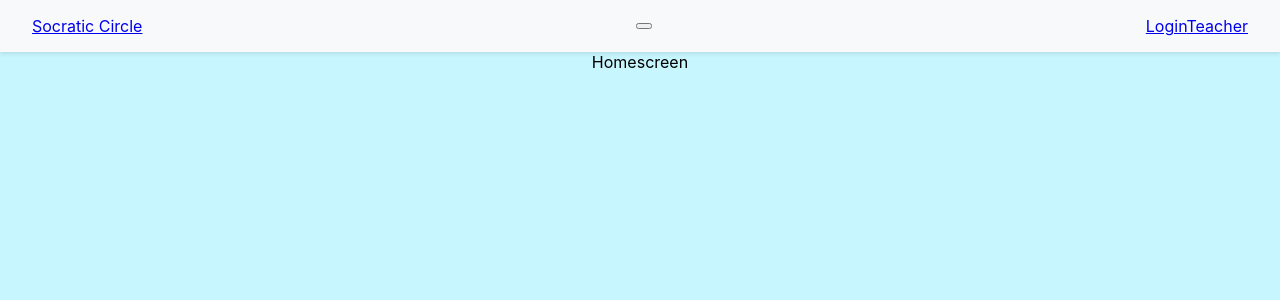
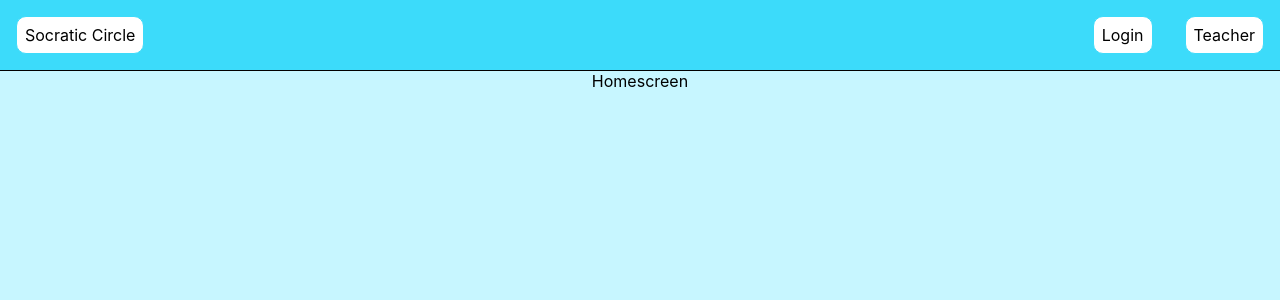
Before and after one commit to rorymcclenahan/socratic-circle, a React (Create React App) app in the folder socratic-circle-frontend/: page / in a window 1280 px wide. Shown: the top 300 px of the page. Built offline with nearby package versions, Linux system fonts and the light colour scheme.

Commit message:
Fix navbar

```diff
--- a/socratic-circle-frontend/src/components/NavigationBar.js
+++ b/socratic-circle-frontend/src/components/NavigationBar.js
@@ -1,28 +1,23 @@
-import React from 'react'
-import { Navbar, Nav, NavDropdown } from 'react-bootstrap'
-import './NavigationBar.css'
+import React from "react";
+import { Navbar, Nav, NavDropdown } from "react-bootstrap";
+import "../styles/NavigationBar.css";
 
 function NavigationBar() {
   return (
-    <div className='nav'>
-        <Navbar className='navbar' >
-                <Navbar.Brand href="/">Socratic Circle</Navbar.Brand>
-                <Navbar.Toggle aria-controls="basic-navbar-nav" />
-                <Navbar.Collapse id="basic-navbar-nav">
-                    <Nav className="navbartitle">
-                        <Nav.Link href="/login">Login</Nav.Link>
-                        <Nav.Link href="/teacher">Teacher</Nav.Link>
-                        {/* <Nav.Link href="/favorites">Favorites</Nav.Link>
-                        <Nav.Link href="/newsignup">Sign Up</Nav.Link> */}
-                        {/* <NavDropdown title="Account" id="basic-nav-dropdown">
-                            <NavDropdown.Item href="/newlogin">Login</NavDropdown.Item>
-                            <NavDropdown.Item href="/">Logout</NavDropdown.Item>
-                        </NavDropdown> */}
-                    </Nav>
-                </Navbar.Collapse>
-            </Navbar>
+    <div className="nav">
+      <Navbar className="navbar">
+        <Navbar.Brand className="navbar-title" href="/">
+          Socratic Circle
+        </Navbar.Brand>
+        <Navbar.Collapse id="basic-navbar-nav">
+          <Nav className="navbar-buttons">
+            <Nav.Link className='navbar-links' href="/login">Login</Nav.Link>
+            <Nav.Link className='navbar-links' href="/teacher">Teacher</Nav.Link>
+          </Nav>
+        </Navbar.Collapse>
+      </Navbar>
     </div>
-  )
+  );
 }
 
-export default NavigationBar
+export default NavigationBar;
```
